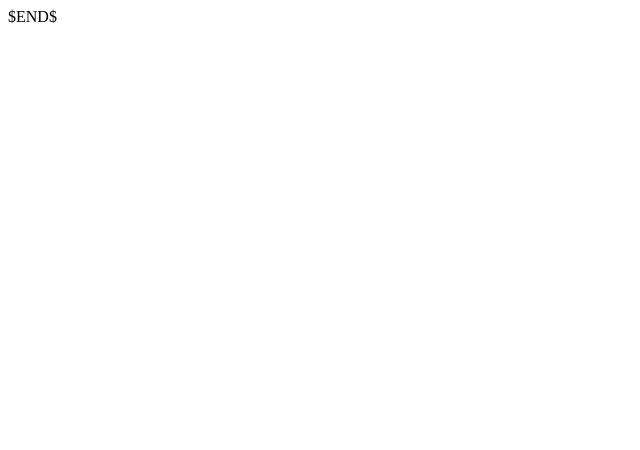
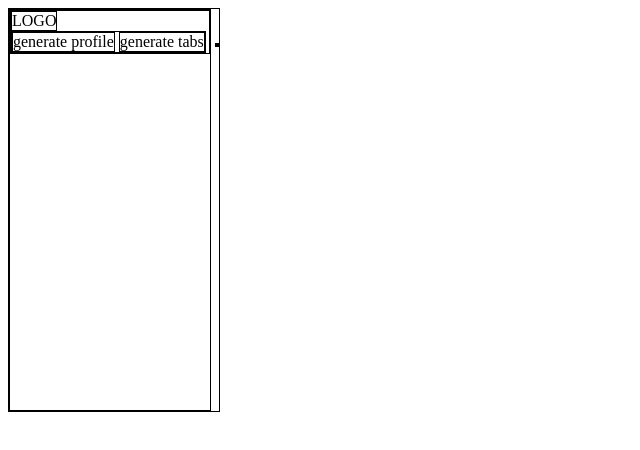
Before and after one commit to Robxander/ersteWebsite, a plain HTML site: page ersteWebsite.html in a window 1280 px wide. Shown: the whole page, without its empty margins (0-640 px from the left). Drawn offline with Linux system fonts and the light colour scheme.

Commit message:
Zwischenstand speichern

```diff
--- a/ersteWebsite.html
+++ b/ersteWebsite.html
@@ -5,7 +5,21 @@
     <title>$Title$</title>
     <link rel="stylesheet" href="input.css">
 </head>
+
 <body>
-$END$
+<div id="out">
+    <div id="main">
+        <div id="head">
+            <div id="logo">LOGO</div>
+            <div id="profile-tab">
+                <div id="profile">generate profile</div>
+                <div id="tab">generate tabs</div>
+            </div>
+
+        </div>
+
+    </div>
+    <div id="advertising"></div>
+</div>
 </body>
 </html>
--- a/input.css
+++ b/input.css
@@ -0,0 +1,17 @@
+div {
+    border: 1px solid black;
+    display: inline-block;
+}
+
+#main {
+    width: 200px;
+    height: 400px;
+}
+
+#advertising {
+    border: 2px solid black;
+}
+
+#logo {
+    display: inline-block;
+}
```
